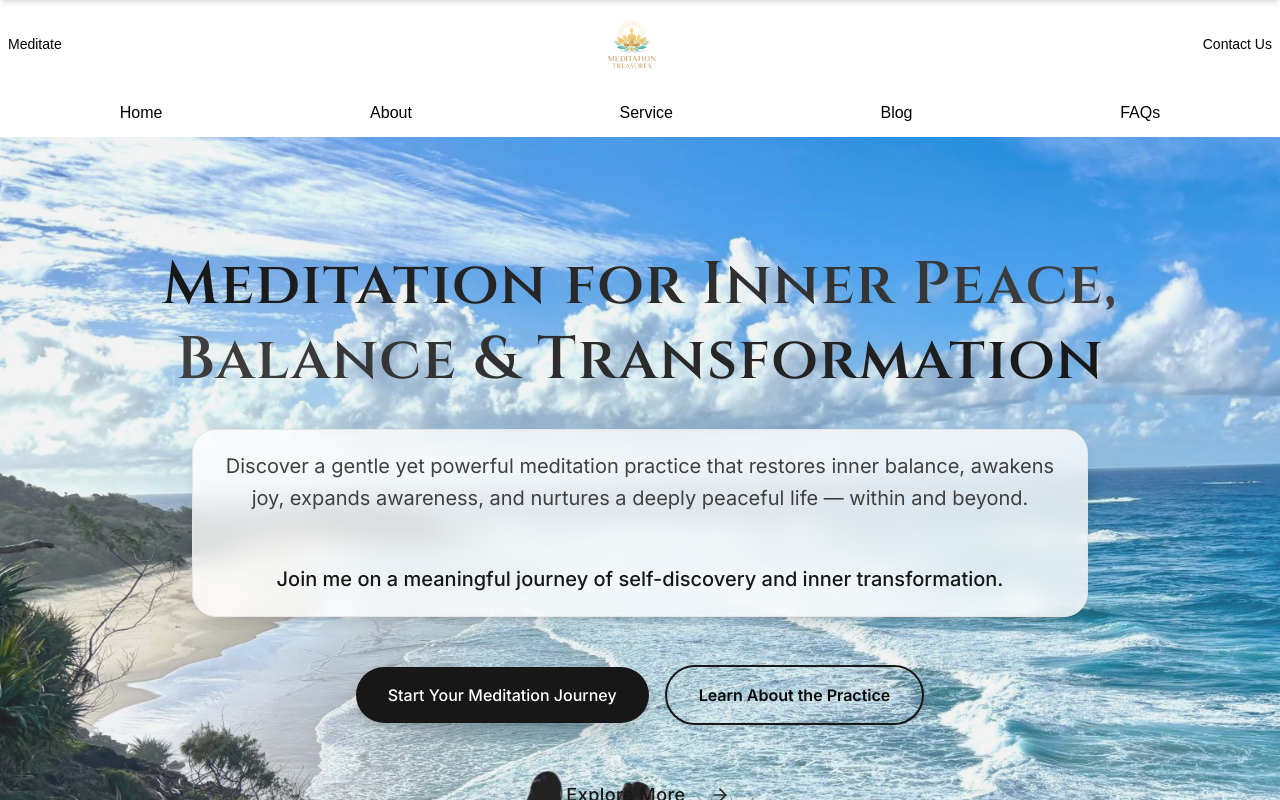
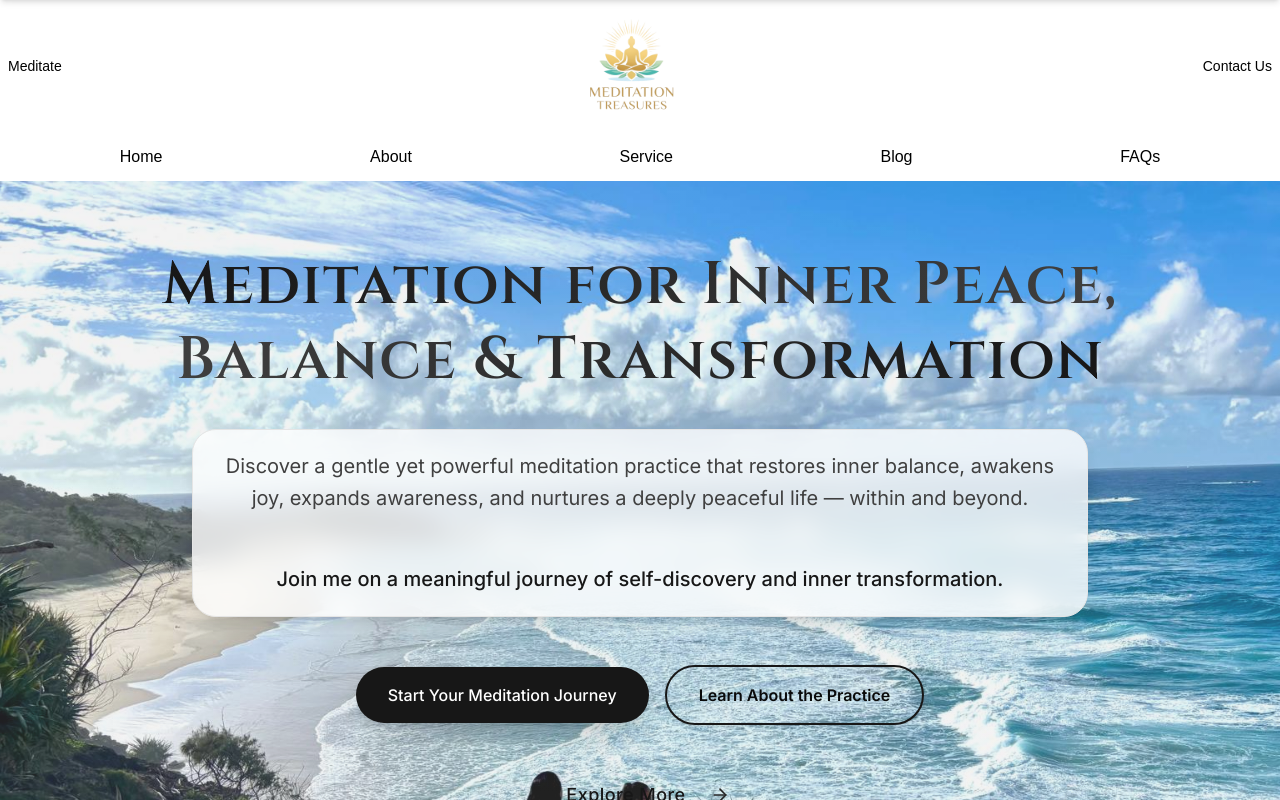
Before and after one commit to Seocial22/meditation, a Next.js app: page / in a window 1280 px wide. Shown: the top 800 px of the page. Built offline with nearby package versions, Linux system fonts and the light colour scheme.

Commit message:
Changes Done

```diff
--- a/src/components/homepage/CTASection.jsx
+++ b/src/components/homepage/CTASection.jsx
@@ -86,7 +86,7 @@ export default function CTASection() {
                 onClick={() => setIsContactModalOpen(true)}
                 className="group bg-[#C7DC49] text-[#10551f] px-10 py-4 rounded-full hover:bg-white transition-all duration-300 font-semibold tracking-wide shadow-lg hover:shadow-xl flex items-center gap-2 min-w-[220px] justify-center cursor-pointer"
               >
-                <span>Contact to US</span>
+                <span>Contact US</span>
                 <svg
                   className="w-5 h-5 group-hover:translate-x-1 transition-transform duration-300"
                   fill="none"
--- a/src/components/homepage/FAQSection.jsx
+++ b/src/components/homepage/FAQSection.jsx
@@ -99,7 +99,7 @@ export default function YogaFAQSection() {
 
                             <div className="relative z-10 sm:pr-[240px]">
                                 <h3 className="text-xl md:text-2xl font-serif text-[#1A2E05] mb-4 leading-snug">
-                                    Searching for<br className="hidden md:block" />
+                                    Searching for <br className="hidden md:block" />
                                     <span className="md:hidden">inner peace? </span>
                                     <span className="hidden md:inline">inner peace?<br /></span>
                                     Start your journey!
--- a/src/components/layouts/Navbar.jsx
+++ b/src/components/layouts/Navbar.jsx
@@ -73,7 +73,14 @@ export default function MeditationHeader() {
             {/* Center Logo */}
             <div className="flex-1 flex justify-center md:flex-initial">
               <Link href="/" className="hover:opacity-80 transition-opacity">
-                <Image src="/images/newlogo.png" alt="Logo" width={180} height={60} className="h-18 md:h-14 w-auto object-contain" priority />
+                <Image
+                  src="/images/newlogo.png"
+                  alt="Logo"
+                  width={500}
+                  height={150}
+                  className="w-[100px] h-auto"
+                  priority
+                />
               </Link>
             </div>
 
```
